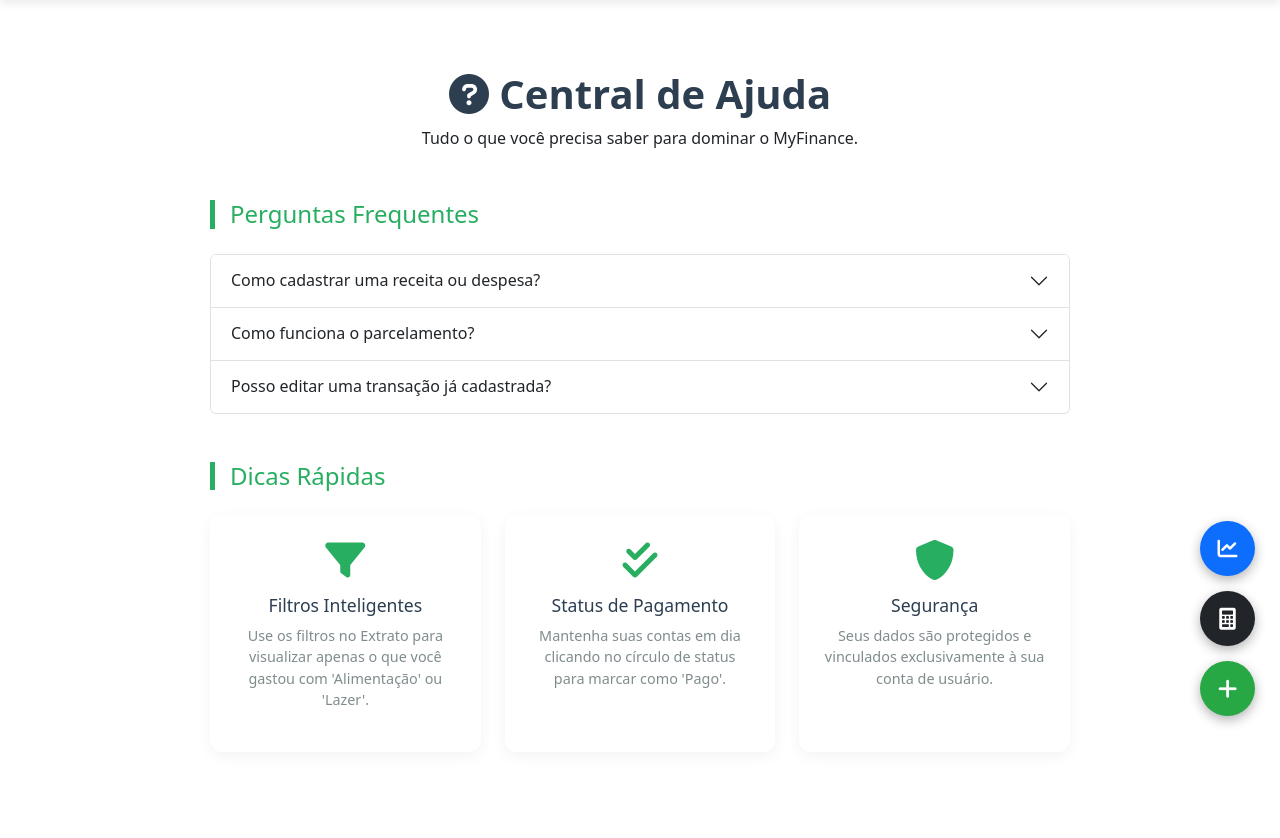
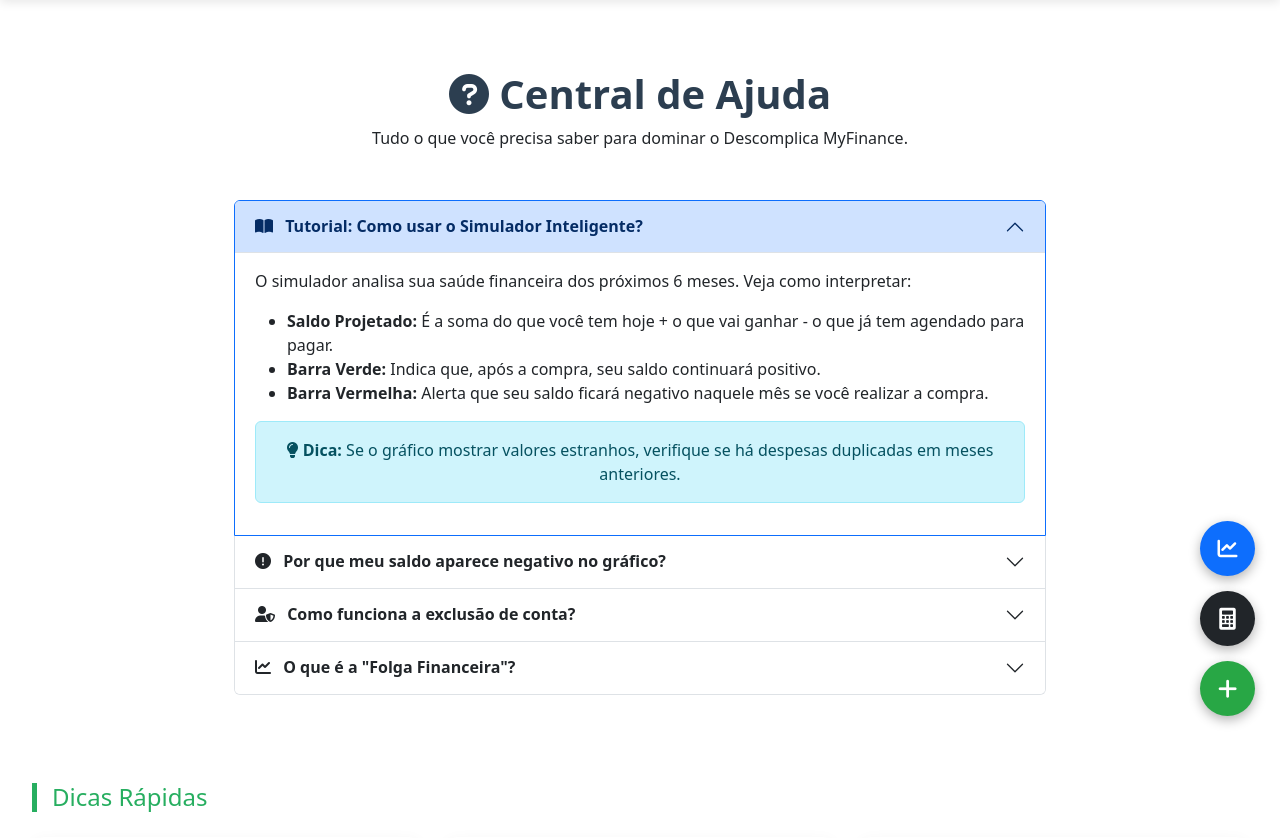
Before and after one commit to bcmmarra/controle-financeiro-web, a Flask app: page /ajuda in a window 1280 px wide. Shown: the part 59-897 px from the top of the page. Run offline with Flask 3, Linux system fonts and the light colour scheme; a user stored in the database is signed in; parts of the project's set-up code (start-up, migrations or seed data) failed here and were passed over.

Commit message:
ajustes ajuda

```diff
--- a/templates/ajuda.html
+++ b/templates/ajuda.html
@@ -4,53 +4,84 @@
 <div class="ajuda-container">
     <header class="ajuda-header">
         <h1><i class="fas fa-question-circle"></i> Central de Ajuda</h1>
-        <p>Tudo o que você precisa saber para dominar o MyFinance.</p>
+        <p>Tudo o que você precisa saber para dominar o Descomplica MyFinance.</p>
     </header>
 
     <section class="faq-section">
-        <h2 class="section-title">Perguntas Frequentes</h2>
-
-        <div class="accordion" id="faqAccordion">
-            <div class="accordion-item">
-                <h2 class="accordion-header">
-                    <button class="accordion-button collapsed" type="button" data-bs-toggle="collapse" data-bs-target="#faq1">
-                        Como cadastrar uma receita ou despesa?
+        <div class="container mt-5">
+            <div class="accordion" id="accordionHelp">
+                <div class="container mt-5">
+                    <div class="accordion" id="accordionHelp">
+                        <div class="accordion-item border-primary">
+                            <h2 class="accordion-header" id="headingOne">
+                                <button class="accordion-button" type="button" data-bs-toggle="collapse" data-bs-target="#collapseOne">
+                                    <strong><i class="fas fa-book-open me-2"></i> Tutorial: Como usar o Simulador Inteligente?</strong>
                                 </button>
                             </h2>
-                <div id="faq1" class="accordion-collapse collapse" data-bs-parent="#faqAccordion">
+
+                    <div id="collapseOne" class="accordion-collapse collapse show" data-bs-parent="#accordionHelp">
                         <div class="accordion-body">
-                        No <strong>Resumo</strong> ou no <strong>Extrato</strong>, clique no botão flutuante ou no link de "Nova Transação". Preencha a descrição, o valor e selecione se é uma Receita (Entrada) ou Despesa (Saída).
+                            <p>O simulador analisa sua saúde financeira dos próximos 6 meses. Veja como interpretar:</p>
+                            <ul>
+                                <li><strong>Saldo Projetado:</strong> É a soma do que você tem hoje + o que vai ganhar - o que já tem agendado para pagar.</li>
+                                <li><strong>Barra Verde:</strong> Indica que, após a compra, seu saldo continuará positivo.</li>
+                                <li><strong>Barra Vermelha:</strong> Alerta que seu saldo ficará negativo naquele mês se você realizar a compra.</li>
+                            </ul>
+                            <div class="alert alert-info">
+                                <i class="fas fa-lightbulb"></i> <strong>Dica:</strong> Se o gráfico mostrar valores estranhos, verifique se há despesas duplicadas em meses anteriores.
+                            </div>
                         </div>
                     </div>
                 </div>
 
                 <div class="accordion-item">
-                <h2 class="accordion-header">
-                    <button class="accordion-button collapsed" type="button" data-bs-toggle="collapse" data-bs-target="#faq2">
-                        Como funciona o parcelamento?
+                    <h2 class="accordion-header" id="headingTwo">
+                        <button class="accordion-button collapsed" type="button" data-bs-toggle="collapse" data-bs-target="#collapseTwo">
+                             <strong><i class="fas fa-exclamation-circle me-2"></i> Por que meu saldo aparece negativo no gráfico? </strong>
                         </button>
                     </h2>
-                <div id="faq2" class="accordion-collapse collapse" data-bs-parent="#faqAccordion">
+                    <div id="collapseTwo" class="accordion-collapse collapse" data-bs-parent="#accordionHelp">
                         <div class="accordion-body">
-                        Ao cadastrar uma despesa, selecione a opção "Parcelado" e informe o número de parcelas. O sistema irá gerar automaticamente as cobranças para os meses seguintes.
+                            O <strong>Descomplica MyFinance</strong> trabalha com saldo acumulado. Se você teve um prejuízo de R$ 1.000 no mês passado e não cobriu esse valor, ele será carregado para o mês atual, afetando a simulação da sua nova compra.
                         </div>
                     </div>
                 </div>
 
                 <div class="accordion-item">
-                <h2 class="accordion-header">
-                    <button class="accordion-button collapsed" type="button" data-bs-toggle="collapse" data-bs-target="#faq3">
-                        Posso editar uma transação já cadastrada?
-                    </button>
+                    <h2 class="accordion-header" id="headingThree">
+                        <button class="accordion-button collapsed" type="button" data-bs-toggle="collapse" data-bs-target="#collapseThree">
+                            <strong> <i class="fas fa-user-shield me-2"></i> Como funciona a exclusão de conta?
+                        </button> </strong>
                     </h2>
-                <div id="faq3" class="accordion-collapse collapse" data-bs-parent="#faqAccordion">
+                    <div id="collapseThree" class="accordion-collapse collapse" data-bs-parent="#accordionHelp">
                         <div class="accordion-body">
-                        Sim! No seu <strong>Extrato</strong>, clique no ícone de lápis ao lado da transação. Se for uma conta parcelada, você poderá escolher entre editar apenas aquela parcela ou o grupo inteiro.
+                            Ao solicitar a exclusão, sua conta entra em estado <strong>Inativo</strong>.
+                            <ol>
+                                <li>Seus dados ficam preservados por <strong>30 dias</strong>.</li>
+                                <li>Se você fizer login nesse período, a exclusão é cancelada.</li>
+                                <li>Após 30 dias, o sistema apaga permanentemente todas as suas transações e dados pessoais.</li>
+                            </ol>
                         </div>
                     </div>
                 </div>
+
+                <div class="accordion-item">
+                    <h2 class="accordion-header" id="headingFour">
+                        <button class="accordion-button collapsed" type="button" data-bs-toggle="collapse" data-bs-target="#collapseFour">
+                            <strong><i class="fas fa-chart-line me-2"></i> O que é a "Folga Financeira"?</strong>
+                        </button>
+                    </h2>
+                    <div id="collapseFour" class="accordion-collapse collapse" data-bs-parent="#accordionHelp">
+                        <div class="accordion-body">
+                            É o valor que sobrará na sua conta após pagar todas as suas contas fixas e a parcela da compra simulada. É a sua margem de segurança para imprevistos.
+                        </div>
+                    </div>
+                </div>
+
+            </div>
         </div>
     </section>
+</div>
 
     <section class="tutoriais-section mt-5">
         <h2 class="section-title">Dicas Rápidas</h2>
```
Lines whose indentation alone changed are shown as unchanged.
